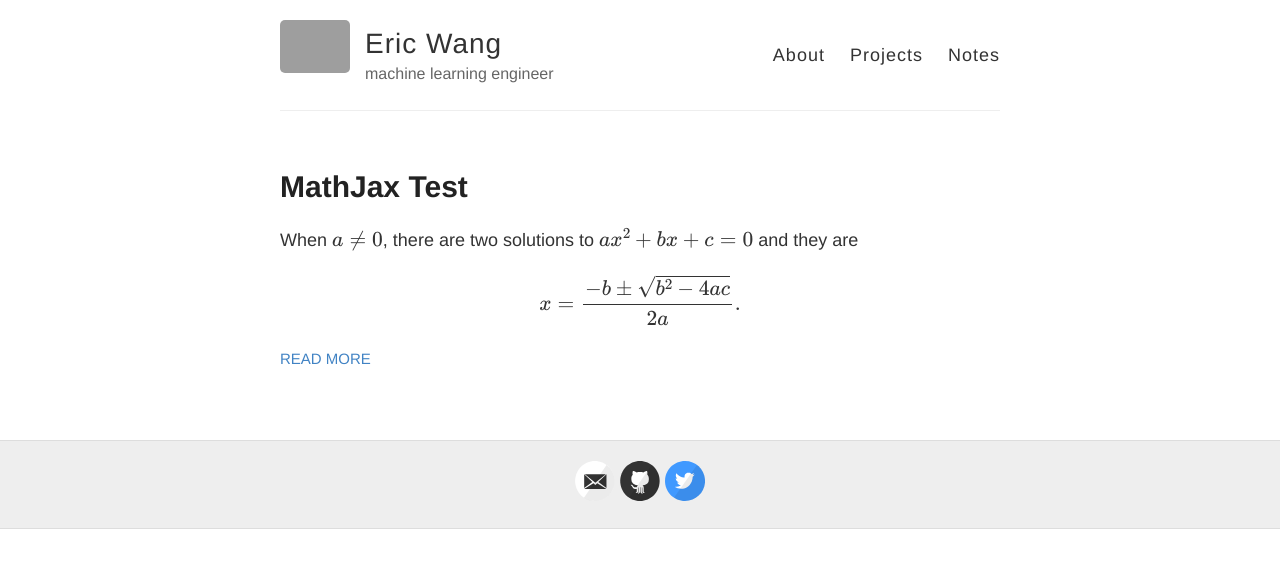
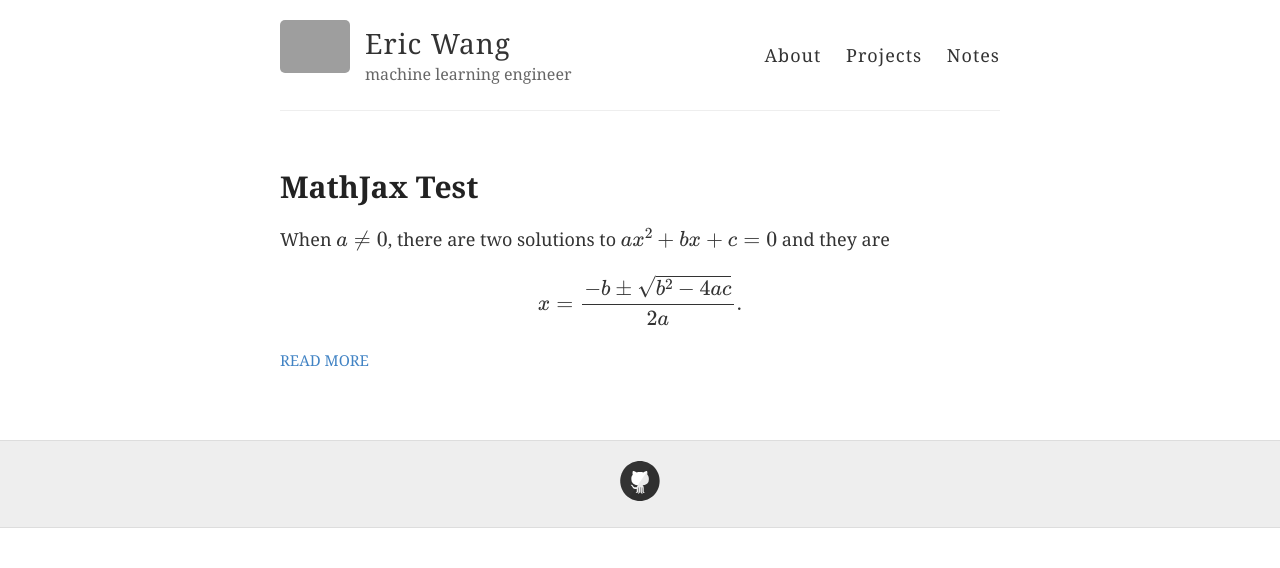
Before and after one commit to eric496/eric496.github.io, a Jekyll site: the page built from index.html, in a window 1280 px wide. Shown: the top 568 px of the page. Built offline with Jekyll 4.4.1, drawn with Linux system fonts in a browser that asks for light colours; formulas are drawn with MathJax 3; grey boxes are pictures that could not be loaded.

Commit message:
change font family to georgia

```diff
--- a/_config.yml
+++ b/_config.yml
@@ -18,7 +18,7 @@ avatar: https://raw.githubusercontent.com/barryclark/jekyll-now/master/images/je
 # Includes an icon in the footer for each username you enter
 footer-links:
   dribbble:
-  email: ywang496@gatech.edu
+  email:
   facebook:
   flickr:
   github: eric496
@@ -26,7 +26,7 @@ footer-links:
   linkedin:
   pinterest:
   rss: # just type anything here for a working RSS icon
-  twitter: jekyllrb
+  twitter:
   stackoverflow: # your stackoverflow profile, e.g. "users/50476/bart-kiers"
   youtube: # channel/<your_long_string> or user/<user-name>
   googleplus: # anything in your profile username that comes after plus.google.com/
--- a/style.scss
+++ b/style.scss
@@ -18,8 +18,8 @@ html {
 }
 
 body {
-	background: $white;
-  font: 18px/1.4 $helvetica;
+  background: $white;
+  font: 18px/1.4 $georgia;
   color: $darkGray;
 }
 
@@ -31,7 +31,7 @@ body {
 }
 
 h1, h2, h3, h4, h5, h6 {
-  font-family: $helveticaNeue;
+  font-family: $georgia;
   color: $darkerGray;
   font-weight: bold;
 
@@ -194,7 +194,7 @@ img {
   margin: 0;
   color: $darkGray;
   cursor: pointer;
-  font-family: $helveticaNeue;
+  font-family: $georgia;
   font-weight: 300;
   font-size: 28px;
   letter-spacing: 1px;
@@ -213,7 +213,7 @@ img {
 nav {
   float: right;
   margin-top: 23px; // @TODO: Vertically middle align
-  font-family: $helveticaNeue;
+  font-family: $georgia;
   font-size: 18px;
 
   @include mobile {
```
